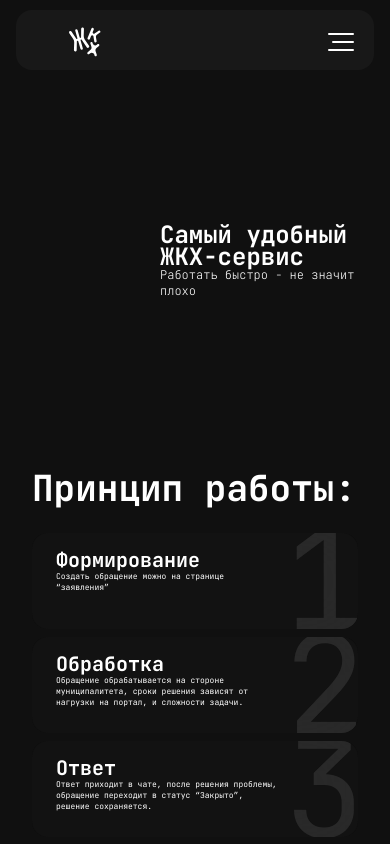
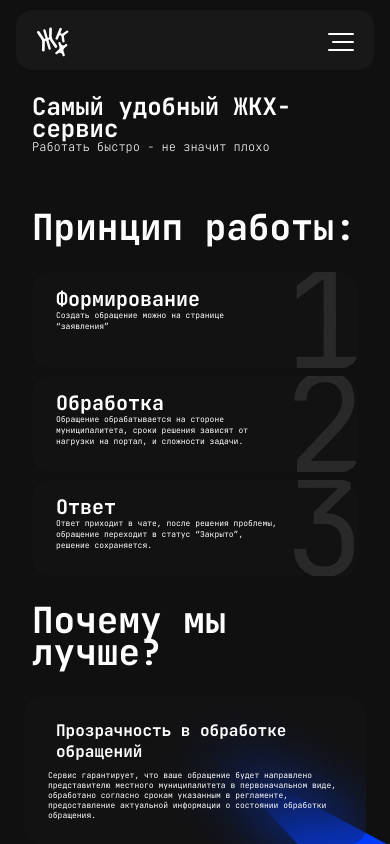
Before and after one commit to g00day/ComunalServicesFrontend, a React (Vite) app in the folder my-react-app/: page / in a window 390 px wide. Shown: the top 844 px of the page. Built offline with nearby package versions, Linux system fonts and the light colour scheme.

Commit message:
unimportant issues

```diff
--- a/my-react-app/src/components/layout/Header/Header.module.css
+++ b/my-react-app/src/components/layout/Header/Header.module.css
@@ -89,6 +89,7 @@
   }
 
   .logo {
+    margin: 0;
     height: 30px;
     width: auto;
   }
--- a/my-react-app/src/pages/Index/IndexPage.module.css
+++ b/my-react-app/src/pages/Index/IndexPage.module.css
@@ -53,6 +53,7 @@
         font-family: 'JetBrains Mono', monospace;
         display: flex;
         flex-direction: column;
+        margin: 0;
     }
 
     .indexPage__header {
```
